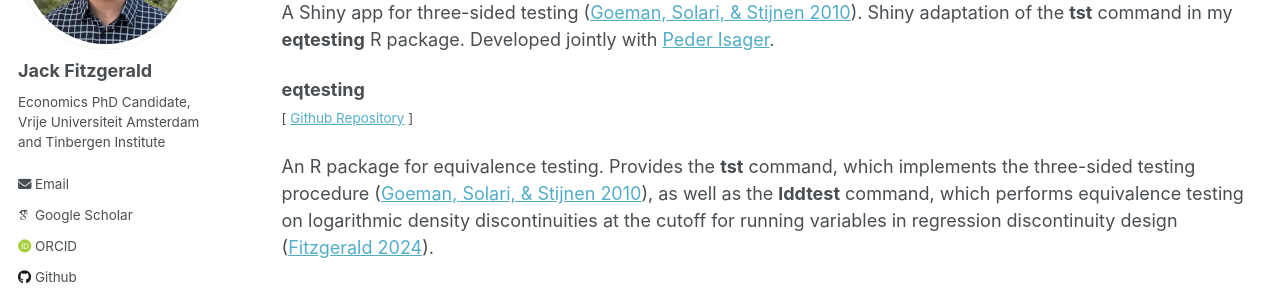
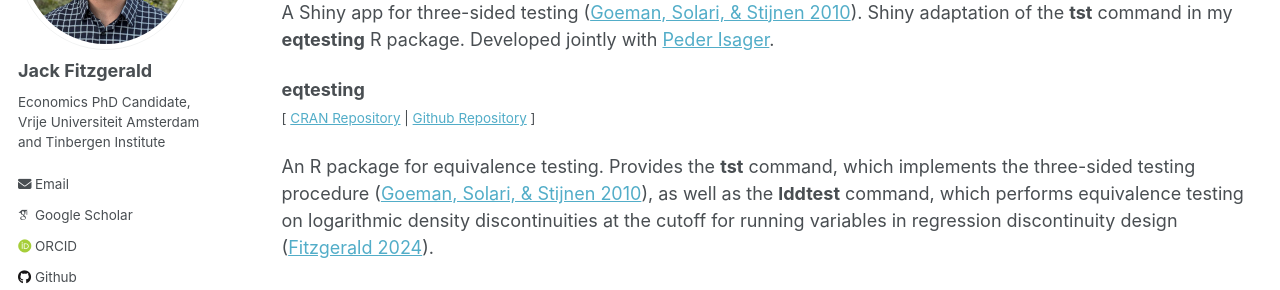
Before and after one commit to jack-fitzgerald/jack-fitzgerald.github.io, a Jekyll site: the page built from _pages/software.md, in a window 1280 px wide and 1008 px high. Shown: the part 243-533 px from the top of the window. Built offline with Jekyll 4.4.1, drawn with Linux system fonts in a browser that asks for light colours; some web fonts are replaced.

Commit message:
Update software.md
Added CRAN repository link for eqtesting

```diff
--- a/_pages/software.md
+++ b/_pages/software.md
@@ -11,7 +11,7 @@ author_profile: true
 A Shiny app for three-sided testing ([Goeman, Solari, & Stijnen 2010](https://doi.org/10.1002/sim.4002)). Shiny adaptation of the <b>tst</b> command in my <b>eqtesting</b> R package. Developed jointly with [Peder Isager](https://pedermisager.org/).
 
 **eqtesting** <br/>
-<small>[ [Github Repository](https://github.com/jack-fitzgerald/eqtesting) ] </small>
+<small>[ [CRAN Repository](https://doi.org/10.32614/CRAN.package.eqtesting) | [Github Repository](https://github.com/jack-fitzgerald/eqtesting) ] </small>
 
 An R package for equivalence testing. Provides the <b>tst</b> command, which implements the three-sided testing procedure ([Goeman, Solari, & Stijnen 2010](https://doi.org/10.1002/sim.4002)), as well as the <b>lddtest</b> command, which performs equivalence testing on logarithmic density discontinuities at the cutoff for running variables in regression discontinuity design ([Fitzgerald 2024](https://jack-fitzgerald.github.io/files/RDD_Equivalence.pdf)).
 
```
